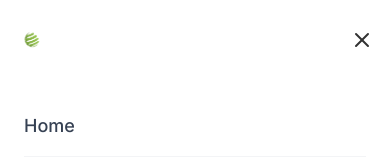
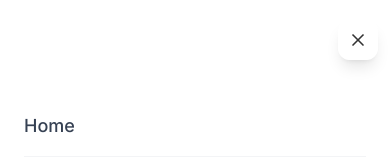
Before and after one commit to theSaksham02/180dcuobd, a Next.js app: page / in a window 390 px wide. Both pictures are taken after a click on the button 362 px from the left and 40 px from the top of the page. Shown: the top 160 px of the page. Built offline with nearby package versions, Linux system fonts and the light colour scheme; a web font is replaced by a local one.

Commit message:
fix: glassmorphism mobile menu button + fix menu overlay rendering mid-page

```diff
--- a/components/Navbar.tsx
+++ b/components/Navbar.tsx
@@ -82,13 +82,13 @@ export default function Navbar() {
                 {/* Mobile Toggle */}
                 <button
                     onClick={() => setIsOpen(!isOpen)}
-                    className="lg:hidden text-[#333] p-2 relative z-50 -mr-2"
+                    className="lg:hidden relative z-[60] -mr-1 w-10 h-10 flex items-center justify-center rounded-xl backdrop-blur-xl bg-white/30 border border-white/40 shadow-lg text-[#333] hover:bg-white/50 transition-all"
                     aria-label="Toggle menu"
                 >
                     {isOpen ? (
-                        <X className="w-6 h-6" />
+                        <X className="w-5 h-5" />
                     ) : (
-                        <Menu className="w-6 h-6" />
+                        <Menu className="w-5 h-5" />
                     )}
                 </button>
             </div>
@@ -96,8 +96,8 @@ export default function Navbar() {
             {/* Mobile Menu */}
             <div
                 className={cn(
-                    "fixed inset-0 bg-white z-40 lg:hidden transition-transform duration-300 ease-in-out",
-                    isOpen ? "translate-x-0" : "translate-x-full"
+                    "fixed top-0 left-0 right-0 bottom-0 w-full h-[100dvh] bg-white z-[55] lg:hidden transition-all duration-300 ease-in-out",
+                    isOpen ? "opacity-100 translate-x-0" : "opacity-0 translate-x-full pointer-events-none"
                 )}
             >
                 <div className="flex flex-col pt-24 pb-8 px-6 h-full overflow-y-auto">
```
